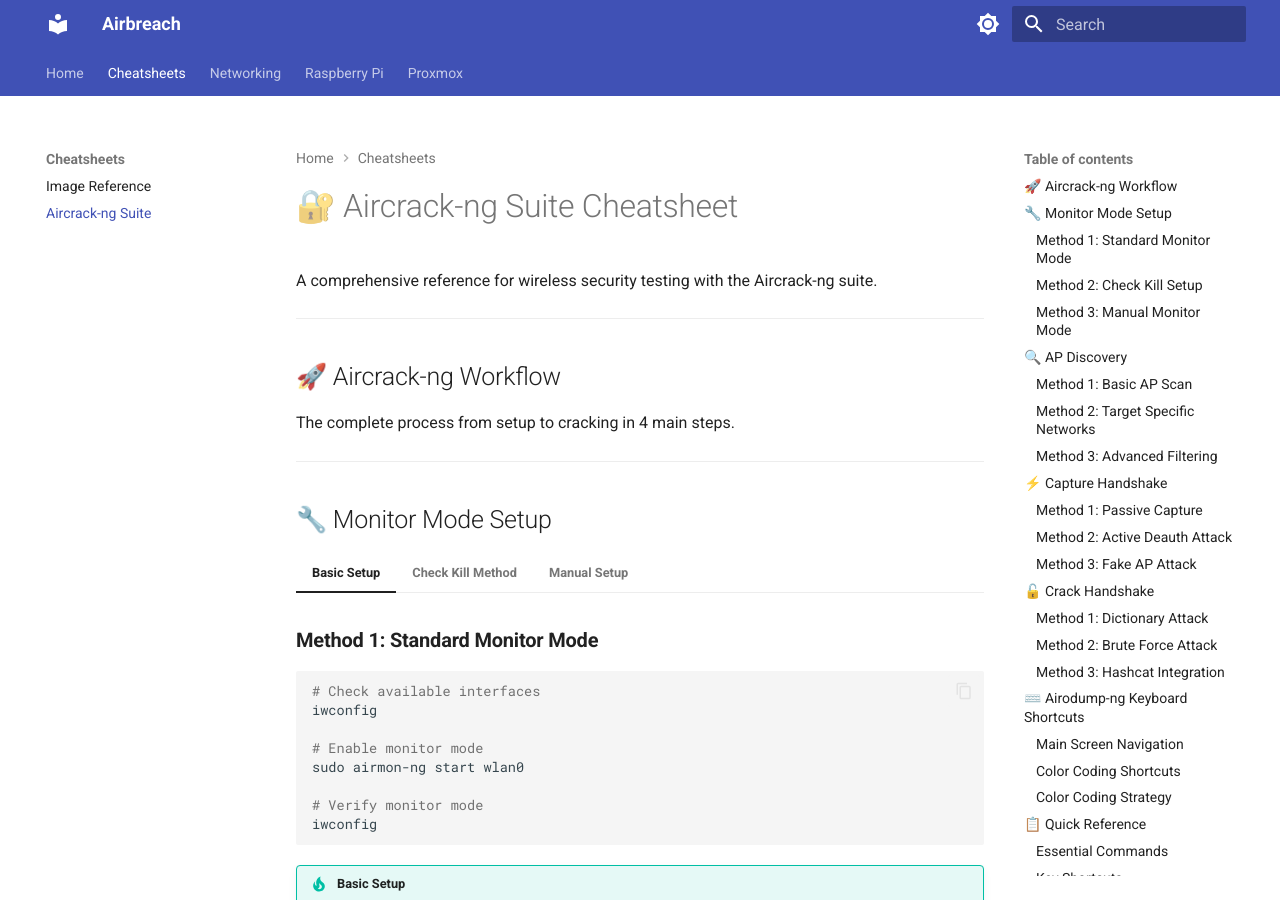
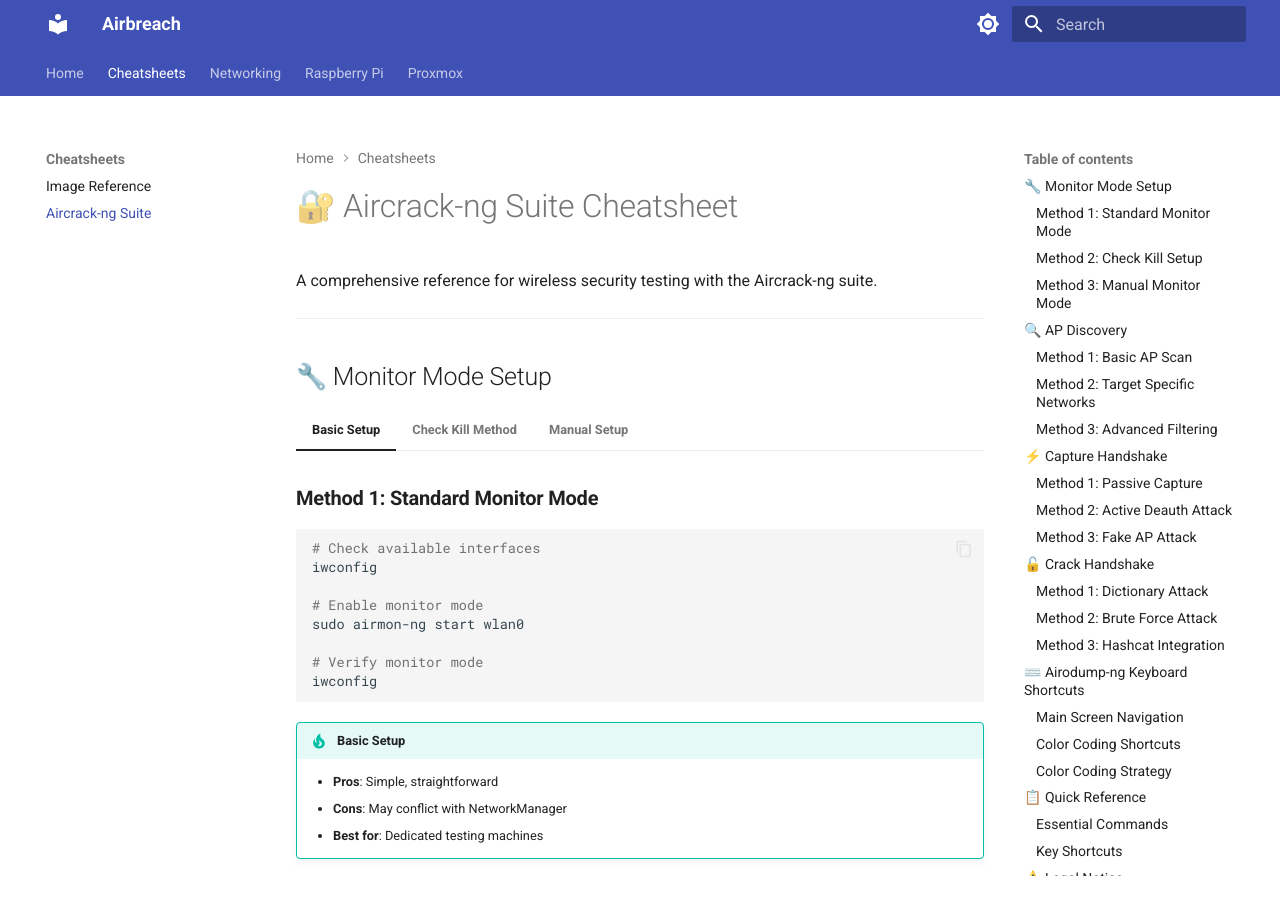
Before and after one commit to DirtyOptics/airbreach, an MkDocs documentation site: the page built from docs/cheatsheets/aircrack-ng-cheatsheet.md, in a window 1280 px wide and 900 px high. Built offline with MkDocs 1.6.1 and Material for MkDocs 9.7.7, drawn with Linux system fonts in a browser that asks for light colours.

Commit message:
vault backup: 2025-10-22 07:24:59

```diff
--- a/docs/cheatsheets/aircrack-ng-cheatsheet.md
+++ b/docs/cheatsheets/aircrack-ng-cheatsheet.md
@@ -2,11 +2,6 @@
 
 A comprehensive reference for wireless security testing with the Aircrack-ng suite.
 
----
-
-## 🚀 Aircrack-ng Workflow
-
-The complete process from setup to cracking in 4 main steps.
 
 ---
 
```
